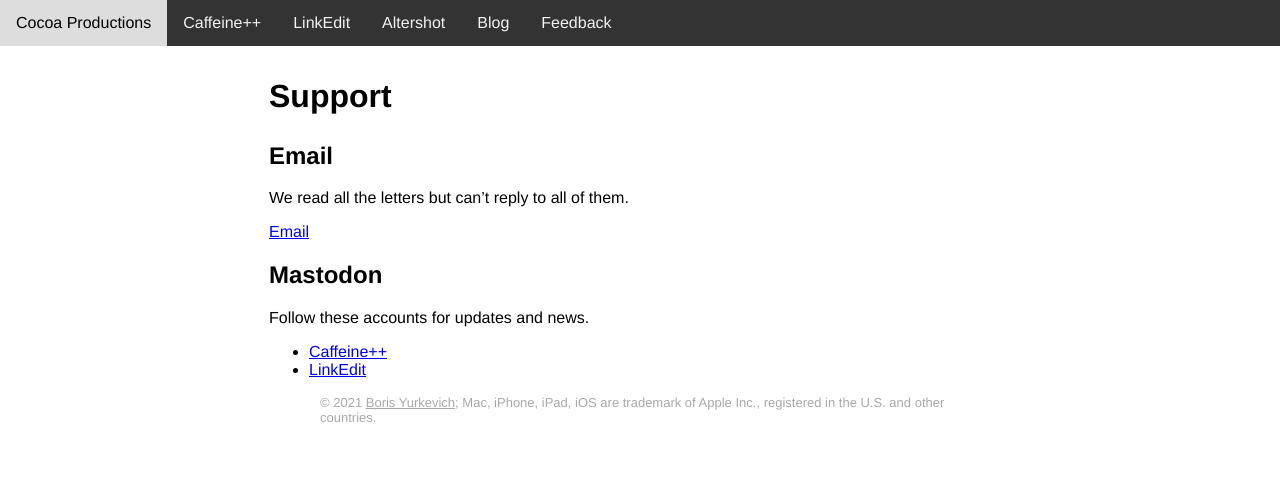
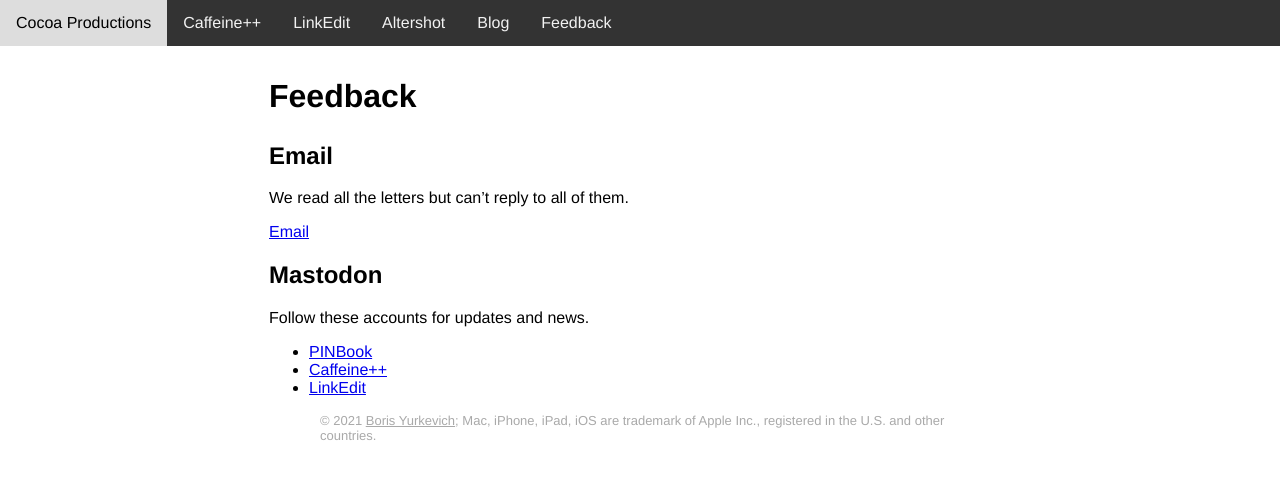
Before and after one commit to cocoaproductions/cocoaproductions.github.io, a Jekyll site: the page built from feedback.markdown, in a window 1280 px wide. Shown: the top 479 px of the page. Built offline with Jekyll 4.4.1, drawn with Linux system fonts in a browser that asks for light colours; our own code applies the rules of GitHub Pages for plain Markdown files.

Commit message:
Rename Support page

```diff
--- a/_layouts/default.html
+++ b/_layouts/default.html
@@ -20,7 +20,7 @@
   <a href="/linkedit">LinkEdit</a>
   <a href="/altershot">Altershot</a>
   <a href="/blog">Blog</a>
-  <a href="/support">Feedback</a>
+  <a href="/feedback">Feedback</a>
   <a href="javascript:void(0);" class="icon" onclick="expandMenu()">
     <img src="/images/menu-bar-white_2x.png" alt="Toggle navigation">
   </a>
--- a/support.markdown
+++ b/feedback.markdown
@@ -1,9 +1,9 @@
 ---
-permalink: /support.html
+permalink: /feedback.html
 layout: default
 ---
 
-# Support
+# Feedback
 
 ## Email
 
@@ -15,5 +15,6 @@
 
 Follow these accounts for updates and news.
 
+- [PINBook](https://mastodonapp.uk/@pinbook)
 - [Caffeine++](https://mastodonapp.uk/@caffeine)
 - [LinkEdit](https://mastodonapp.uk/@linkedit)
```
